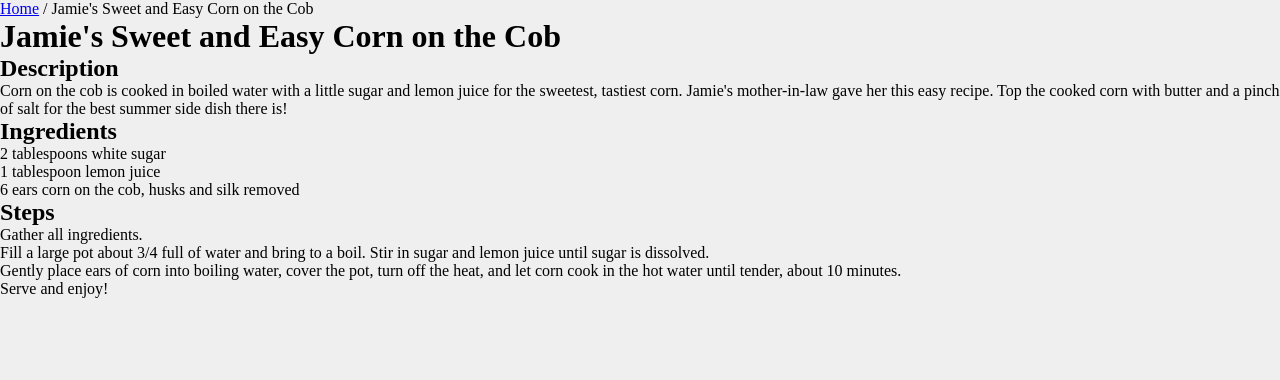
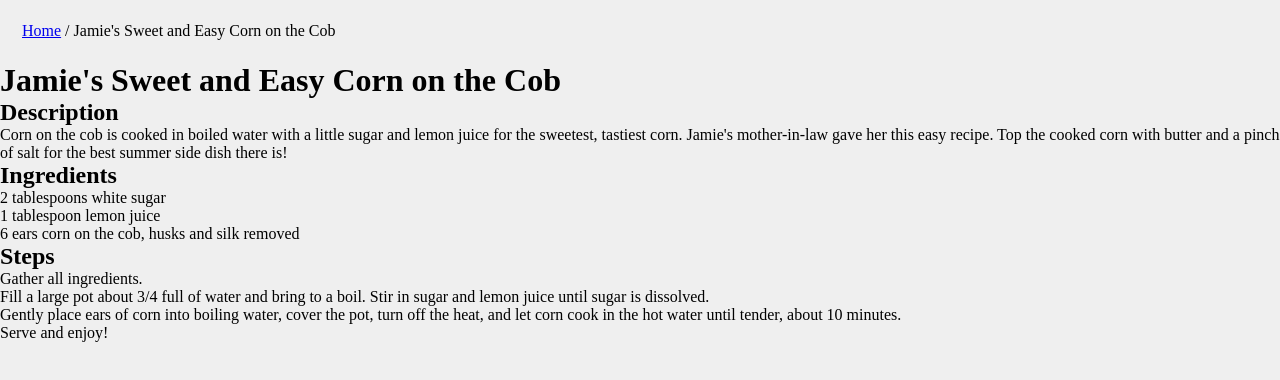
Before and after one commit to janellasuzanne/odin-recipes, a plain HTML site: page recipes/corn-on-the-cob.html in a window 1280 px wide. Drawn offline with Linux system fonts and the light colour scheme.

Commit message:
Style and structure breadcrumb of corn-on-the-cob.html

```diff
--- a/recipes/corn-on-the-cob.html
+++ b/recipes/corn-on-the-cob.html
@@ -7,7 +7,12 @@
         <title>Recipe: Jamie's Sweet and Easy Corn on the Cob</title>
     </head>
     <body>
-        <p><a href="../index.html">Home</a> / Jamie's Sweet and Easy Corn on the Cob</p>
+        <nav class="breadcrumb">
+            <ol>
+                <li class="crumb"><a href="../index.html">Home</a></li>
+                <li class="crumb current"> / Jamie's Sweet and Easy Corn on the Cob</li>
+            </ol>
+        </nav>
         <h1>Jamie's Sweet and Easy Corn on the Cob</h1>
         <figure></figure>
         <section>
--- a/styles.css
+++ b/styles.css
@@ -46,3 +46,14 @@ body {
 .recipe-title.home a {
     text-decoration: none;
 }
+
+/* recipe pages */
+
+.breadcrumb {
+    padding: 10px;
+    margin: 12px;
+}
+
+.breadcrumb .crumb {
+    display: inline-block;
+}
```
